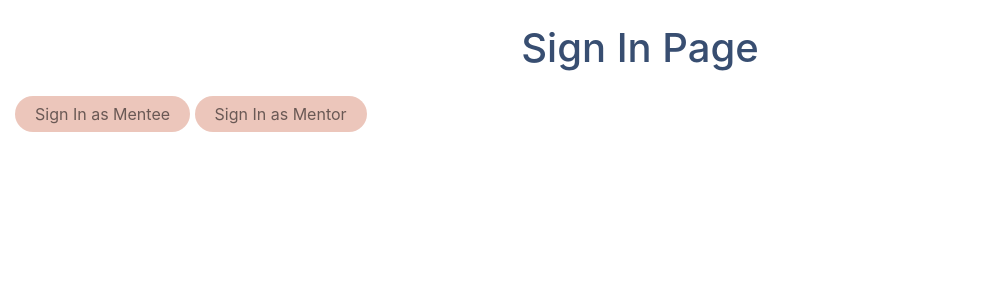
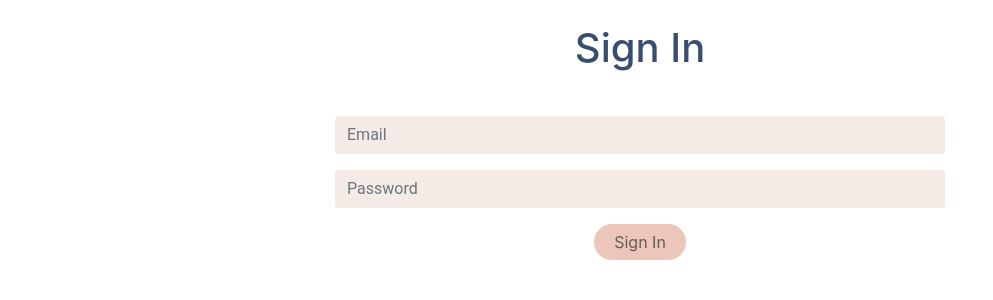
Before and after one commit to awissink/ui-semester-project, a Flask app: template templates/signIn.html in a window 1280 px wide. Shown: the part 86-386 px from the top of the page, without its empty margins (0-993 px from the left). Run offline with Flask 3, Linux system fonts and the light colour scheme; the template is opened without the code that fills it, so the values that code supplies are empty; some libraries are stand-ins or nearby versions.

Commit message:
update Sign In page to match Figma design

```diff
--- a/templates/signIn.html
+++ b/templates/signIn.html
@@ -14,13 +14,24 @@
     <nav class="homepage-header d-flex justify-content-between align-items-center">
         <span class="homepage-name primary-blue-color signup-link-to-home-specs signup-link-to-home-specs:hover" onclick="redirectToHomepage()">MentorMatchup</span>
     </nav>
+
     <div class="row">
         <div class="col-md-6 offset-md-3">
-            <h3 class="signup-titles text-center my-4">Sign In Page</h3>
+            <h3 class="homepage-catchphrase text-center my-4">Sign In</h3>
+            <!-- EMAIL -->
+            <div class="form-group">
+                <input type="email" class="form-control signup-form-specs signup-form-fields" placeholder="Email" id="email">
+            </div>
+            <!-- PASSWORD -->
+            <div class="form-group">
+                <input type="password" class="form-control signup-form-specs signup-form-fields" placeholder="Password" id="password">
+            </div>
+            <div style="text-align: center;">
+                <button type="submit" class="btn btn-outline-secondary rounded-pill button-specs signup-button-specs" onclick="redirectToMenteeMessages()">Sign In</button>
+            </div>
         </div>
     </div>
-    <button type="submit" class="btn btn-outline-secondary rounded-pill button-specs signup-button-specs" onclick="redirectToMenteeMessages()">Sign In as Mentee</button>
-    <button type="submit" class="btn btn-outline-secondary rounded-pill button-specs signup-button-specs" onclick="redirectToMentorMessages()">Sign In as Mentor</button>
+
 </div>
 
 <script src="https://code.jquery.com/jquery-3.5.1.slim.min.js"></script>
```
